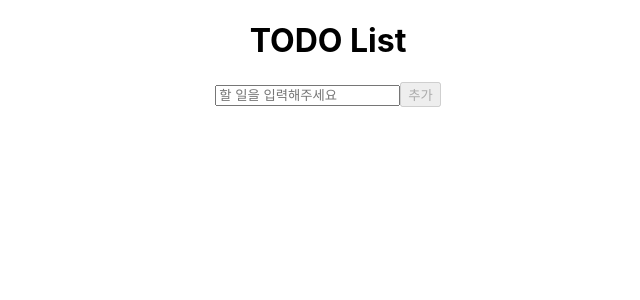
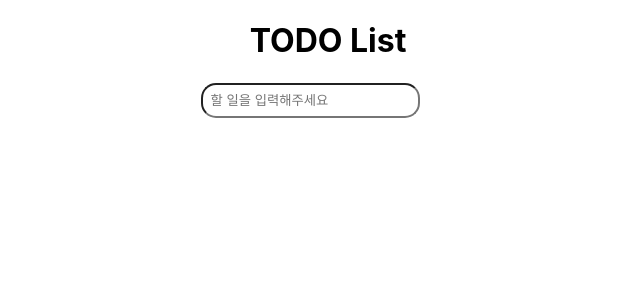
Before and after one commit to NacreousCloud/test-tester, a React (Create React App) app: page / in a window 1280 px wide. Shown: the top 300 px of the page, without its empty margins (312-952 px from the left). Built offline with nearby package versions, Linux system fonts and the light colour scheme.

Commit message:
style: todoInput 스타일 수정

```diff
--- a/src/components/Button/index.tsx
+++ b/src/components/Button/index.tsx
@@ -1,9 +1,22 @@
+import { css } from "@emotion/css";
 import { ButtonHTMLAttributes } from "react";
 
-export interface ButtonProps extends ButtonHTMLAttributes<HTMLButtonElement> {}
+export interface ButtonProps extends ButtonHTMLAttributes<HTMLButtonElement> {
+  children?: any;
+  variant?: "transparent";
+}
 
 const Button = (props: ButtonProps) => {
-  return <button {...props}></button>;
+  return (
+    <button
+      {...props}
+      className={`${props.className} ${css`
+        ${props.variant === "transparent"
+          ? { "background-color": "#00000000", "border-color": "#00000000" }
+          : {}}
+      `}`}
+    ></button>
+  );
 };
 
 export default Button;
--- a/src/components/TodoInput/index.tsx
+++ b/src/components/TodoInput/index.tsx
@@ -1,13 +1,22 @@
+import styled from "@emotion/styled";
 import { ChangeEventHandler } from "react";
+import { ReactComponent as PlusIcon } from "../../plusIcon.svg";
+import Button from "../Button";
 
 export interface TodoInputProps {
   inputText: string;
   handleInputText: ChangeEventHandler;
+  handleAddTodo: VoidFunction;
 }
 
-const TodoInput = ({ inputText, handleInputText }: TodoInputProps) => {
+const TodoInput = ({
+  inputText,
+  handleInputText,
+  handleAddTodo,
+}: TodoInputProps) => {
   return (
-    <input
+    <InputWrapper>
+      <Input
         type="text"
         placeholder="할 일을 입력해주세요"
         id="todo-input"
@@ -15,7 +24,37 @@ const TodoInput = ({ inputText, handleInputText }: TodoInputProps) => {
         value={inputText}
         onChange={handleInputText}
       />
+      <TodoButton
+        onClick={handleAddTodo}
+        disabled={!inputText}
+        data-testid="add"
+        variant="transparent"
+      >
+        <PlusIcon width={"20px"} height={"20px"} />
+      </TodoButton>
+    </InputWrapper>
   );
 };
+const InputWrapper = styled.span`
+  padding: 0.5rem;
+`;
+const Input = styled.input`
+  padding: 0.5rem;
+  border-radius: 15px;
+  padding-right: 30px;
+`;
+
+const TodoButton = styled(Button)`
+  position: relative;
+  left: -38px;
+  top: 4px;
+  opacity: 1;
+  transition: opacity 300ms ease;
+
+  &:disabled {
+    opacity: 0;
+    transition: opacity 300ms ease;
+  }
+`;
 
 export default TodoInput;
--- a/src/components/TodoTable/index.tsx
+++ b/src/components/TodoTable/index.tsx
@@ -26,10 +26,7 @@ const TodoTable = () => {
   return (
     <>
       <div>
-        <TodoInput {...{ inputText, handleInputText }} />
-        <Button onClick={handleAddTodo} disabled={!inputText} data-testid="add">
-          추가
-        </Button>
+        <TodoInput {...{ inputText, handleInputText, handleAddTodo }} />
       </div>
       <div>
         <ul id="todo-list" data-testid="todo-list">
```
Also changed, not shown: src/plusIcon.svg (added). Lines whose indentation alone changed are shown as unchanged.
